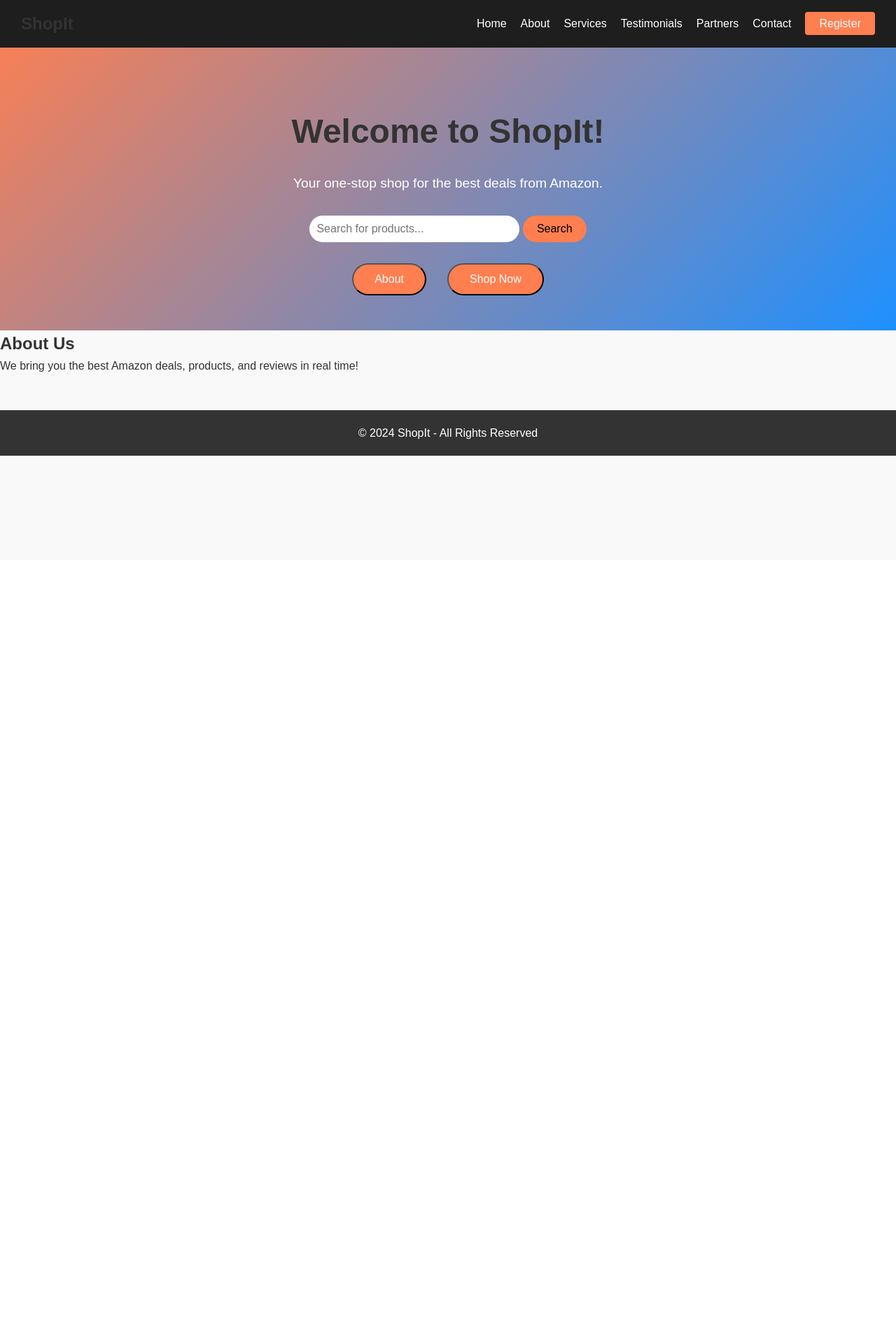
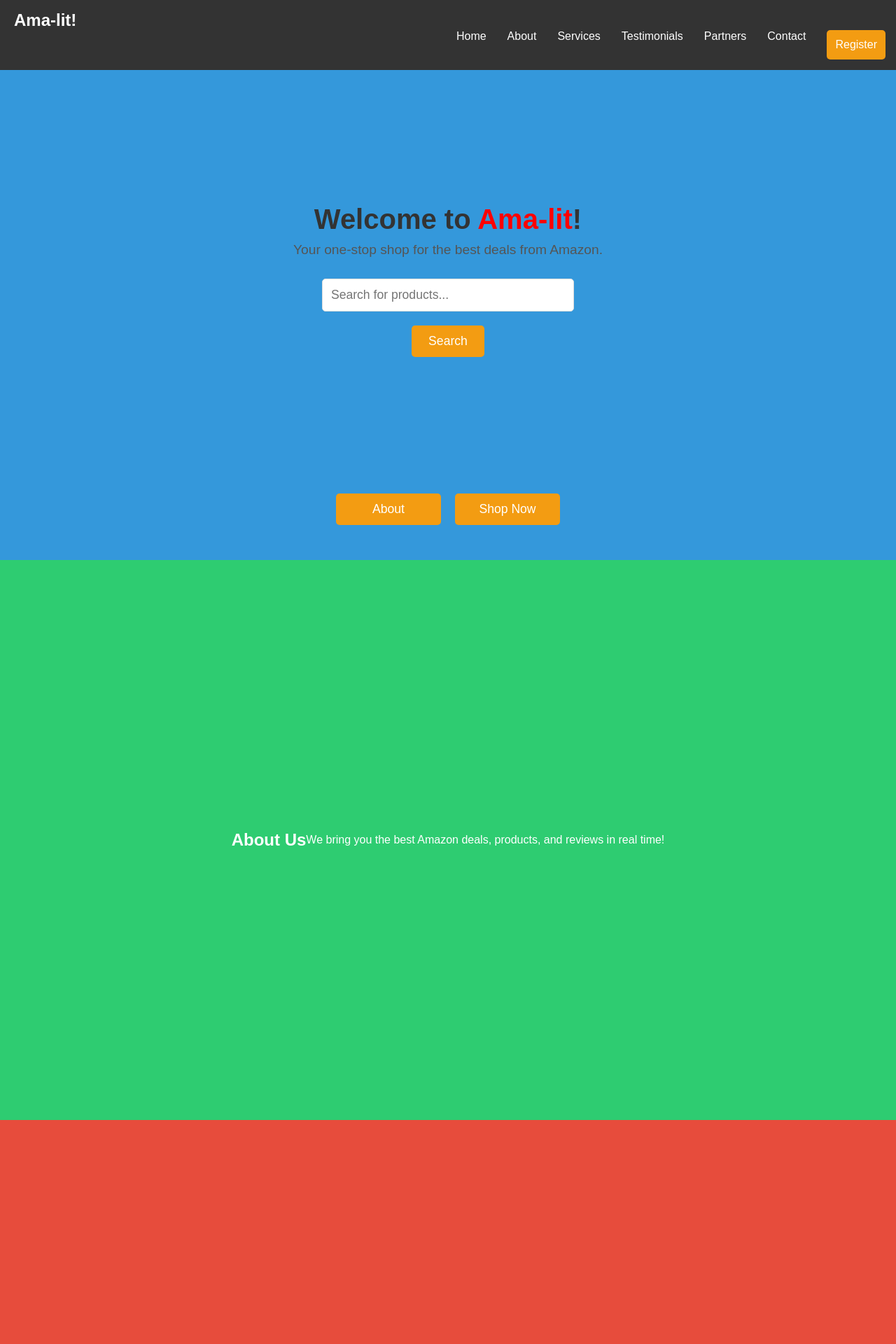
Before and after one commit to bethwel3001/bethwel3001-E-Comerce-web-app-Python, a Flask app: page / in a window 1280 px wide. Shown: the top 1920 px of the page at 70% size. Before the commit the page ends 651 px from the top, so only its background shows below. Run offline with Flask 3, Linux system fonts and the light colour scheme.

Commit message:
backend-frontend connection

```diff
--- a/static/styles.css
+++ b/static/styles.css
@@ -1,230 +1,373 @@
-/* styles.css */
-
-/* Global styles */
+/* Base Reset */
 * {
   margin: 0;
   padding: 0;
   box-sizing: border-box;
 }
 
+html {
+  scroll-behavior: smooth; /* Smooth scrolling between sections */
+  height: 100%;
+}
+b{
+  font-family: 'Arial', sans-serif;
+  color: red;
+}
+.logo{
+
+  font-family: 'Arial', sans-serif;
+  color: red;
+}
 body {
-  font-family: 'Arial', sans-serif;
-  line-height: 1.6;
-  background-color: #f9f9f9;
-  color: #333;
+  font-family: Arial, sans-serif;
+  overflow-x: hidden; /* Prevent horizontal scrolling */
 }
 
-h1, h2 {
-  font-family: 'Arial', sans-serif;
-  color: #333;
+/* Full-screen sections */
+section {
+  height: 100vh; /* Full screen height for each section */
+  display: flex;
+  justify-content: center;
+  align-items: center;
+  padding: 20px;
 }
 
-/* Navbar Styles */
+/* Navbar styles */
 .navbar {
-  background-color: #1e1e1e;
-  color: #fff;
-  padding: 15px 30px;
-  display: flex;
-  justify-content: space-between;
-  align-items: center;
+  background-color: #333;
   position: fixed;
+  top: 0;
   width: 100%;
-  top: 0;
-  z-index: 1000;
+  padding: 15px 0;
+  z-index: 1000; /* Ensure navbar stays on top */
 }
 
 .navbar .logo h2 {
-  font-size: 24px;
+  color: white;
+  font-size: 1.5rem;
+  margin-left: 20px;
 }
 
-.nav-links {
+.navbar .nav-links {
   list-style: none;
   display: flex;
-  gap: 20px;
+  justify-content: flex-end;
 }
 
-.nav-links li a {
-  color: #fff;
-  text-decoration: none;
-  font-size: 16px;
+.navbar .nav-links li {
+  margin: 0 15px;
 }
 
-.nav-links li a:hover {
-  color: #ff7f50;
+.navbar .nav-links li a {
+  text-decoration: none;
+  color: white;
+  font-size: 1rem;
+  transition: color 0.3s;
 }
 
-.btn-register {
-  background-color: #ff7f50;
-  padding: 8px 20px;
-  border-radius: 4px;
-  color: white;
+.navbar .nav-links li a:hover {
+  color: #f39c12;
 }
 
-.navbar ul {
+.navbar .nav-links li a.active {
+  color: #f39c12; /* Active link color */
+}
+/* Navbar Register Button */
+.btn-register {
+  background-color: #f39c12;
+  color: white;
+  padding: 12px 12px;
+  font-size: 1rem;
+  border: none;
+  border-radius: 5px;
+  cursor: pointer;
+  transition: background-color 0.3s ease;
+  text-align: center;
+  display: inline-block;
+  text-decoration: none;
+}
+
+.btn-register:hover {
+  background-color: #e67e22;
+}
+/* Floating Buttons - only visible in the home section */
+/* Home Section Styling */
+.home-section {
+  padding: 80px 20px;
+  text-align: center;
+  background-color: #fff;
+  color: #333;
+  display: flex;
+  flex-direction: column;
+  justify-content: center;
+  align-items: center;
+  min-height: 100vh; /* Ensure the section takes full viewport height */
+}
+/* Floating Buttons Styling */
+.floating-buttons {
   display: flex;
   gap: 20px;
   justify-content: center;
+  position: absolute; /* Positioned at the bottom of the section */
+  bottom: 50px; /* Distance from the bottom */
+  width: 100%;
+  opacity: 0; /* Initially hidden for animation */
+  transform: translateY(30px); /* Initially translated down */
+  animation: fadeInUp 1s ease-out forwards; /* Animation for fade and slide */
+  animation-delay: 0.6s; /* Delay to stagger animations */
 }
 
-/* Home Section */
-.home-section {
-  padding: 150px 20px 50px;
-  text-align: center;
-  background: linear-gradient(135deg, #ff7f50, #1e90ff);
+.float-btn {
+  background-color: #f39c12;
   color: white;
+  padding: 12px 24px;
+  border: none;
+  cursor: pointer;
+  border-radius: 5px;
+  transition: background-color 0.3s ease;
+  font-size: 1.1rem;
+  width: 150px; /* Fixed width for better control */
+}
+
+.float-btn:hover {
+  background-color: #e67e22;
+}
+
+/* Animation Keyframes */
+@keyframes fadeInUp {
+  0% {
+    opacity: 0;
+    transform: translateY(30px); /* Starts from below */
+  }
+  100% {
+    opacity: 1;
+    transform: translateY(0); /* Ends at normal position */
+  }
+}
+/* Welcome Message Styling */
+.welcome-message {
+  margin-bottom: 30px;
+  opacity: 0; /* Initially hidden for animation */
+  transform: translateY(30px); /* Initially translated down */
+  animation: fadeInUp 1s ease-out forwards; /* Animation for fade and slide */
+  animation-delay: 0.2s; /* Delay to stagger animations */
 }
 
 .welcome-message h1 {
-  font-size: 3rem;
-  margin-bottom: 20px;
+  font-size: 2.5rem;
+  margin-bottom: 10px;
+  color: #333;
 }
 
 .welcome-message p {
   font-size: 1.2rem;
+  color: #555;
+  margin-top: 10px;
+}
+/* * /Search Bar Styling */ */
+/* Search Bar Styling */
+.search-bar {
+  margin-bottom: 40px;
+  opacity: 0; /* Initially hidden for animation */
+  transform: translateY(30px); /* Initially translated down */
+  animation: fadeInUp 1s ease-out forwards; /* Animation for fade and slide */
+  animation-delay: 0.4s; /* Delay to stagger animations */
 }
 
-.search-bar {
-  margin-top: 30px;
+.search-bar input[type="text"] {
+  width: 100%;
+  max-width: 600px;
+  padding: 12px;
+  font-size: 1.1rem;
+  border-radius: 5px;
+  border: 1px solid #ddd;
+  outline: none;
+  margin-bottom: 20px;
+  transition: border-color 0.3s ease;
 }
 
-.search-bar input {
-  padding: 10px;
-  width: 300px;
-  border-radius: 25px;
-  border: none;
-  font-size: 16px;
+.search-bar input[type="text"]:focus {
+  border-color: #f39c12;
 }
 
 .search-bar button {
-  padding: 10px 20px;
-  background-color: #ff7f50;
+  padding: 12px 24px;
+  background-color: #f39c12;
+  color: white;
   border: none;
-  border-radius: 25px;
+  border-radius: 5px;
   cursor: pointer;
-  font-size: 16px;
+  font-size: 1.1rem;
+  transition: background-color 0.3s ease;
 }
 
 .search-bar button:hover {
-  background-color: #ff5722;
+  background-color: #e67e22;
+}
+/* Section Specific Styles */
+.home-section {
+  background: #3498db;
+  color: white;
+  text-align: center;
 }
 
-/* Floating Buttons */
-.floating-buttons {
-  margin-top: 30px;
-  display: flex;
-  justify-content: center;
-  gap: 30px;
+.about-section {
+  background: #2ecc71;
+  color: white;
+  text-align: center;
 }
 
-.float-btn {
-  background-color: #ff7f50;
+.services-section {
+  background: #e74c3c;
   color: white;
-  padding: 12px 30px;
-  border-radius: 50px;
-  font-size: 16px;
-  cursor: pointer;
-  transition: background-color 0.3s ease;
+  text-align: center;
 }
 
-.float-btn:hover {
-  background-color: #ff5722;
+.testimonials-section {
+  background: #9b59b6;
+  color: white;
+  text-align: center;
 }
 
-/* Popup Styles */
+.partners-section {
+  background: #1abc9c;
+  color: white;
+  text-align: center;
+}
+
+.contact-section {
+  background: #34495e;
+  color: white;
+  text-align: center;
+}
+
+/* Popup styles */
 .popup {
   position: fixed;
   top: 0;
   left: 0;
-  width: 100%;
-  height: 100%;
-  display: none;
+  right: 0;
+  bottom: 0;
+  background: rgba(0, 0, 0, 0.5);
+  display: none; /* Initially hidden */
   justify-content: center;
   align-items: center;
-  background-color: rgba(0, 0, 0, 0.5);
   z-index: 1001;
 }
 
 .popup-content {
-  background-color: white;
-  padding: 40px;
+  background-color: #fff;
+  padding: 30px;
   border-radius: 8px;
   width: 300px;
   text-align: center;
 }
 
-.popup-content h2 {
-  margin-bottom: 20px;
-}
-
 .popup-content input {
   width: 100%;
   padding: 10px;
-  margin-bottom: 10px;
-  border-radius: 4px;
-  border: 1px solid #ccc;
+  margin: 10px 0;
 }
 
 .popup-content button {
+  background-color: #3498db;
+  color: white;
+  border: none;
+  padding: 10px 20px;
+  cursor: pointer;
+  margin-top: 20px;
+  border-radius: 5px;
   width: 100%;
-  padding: 12px;
-  background-color: #ff7f50;
-  border: none;
-  border-radius: 4px;
-  color: white;
-  font-size: 16px;
-  cursor: pointer;
 }
 
 .popup-content button:hover {
-  background-color: #ff5722;
-}
-
-.popup-content a {
-  text-decoration: none;
-  color: #ff7f50;
+  background-color: #2980b9;
 }
 
 .close-btn {
-  background: none;
+  background-color: transparent;
   border: none;
-  color: #ff5722;
-  font-size: 20px;
+  color: black;
+  font-size: 1.5rem;
+  position: absolute;
+  top: 5px;
+  right: 5px;
   cursor: pointer;
-  position: absolute;
-  top: 10px;
-  right: 10px;
+}
+/* Footer Styles */
+footer {
+  background-color: #2c3e50;
+  color: white;
+  text-align: center;
+  padding: 30px 0;
+  font-size: 1.2rem;
+  margin-top: 50px;
 }
 
-/* Responsive Styles for mobile */
-@media (max-width: 768px) {
-  .navbar ul {
+footer a {
+  color: #f39c12;
+  text-decoration: none;
+  transition: color 0.3s ease;
+}
+
+footer a:hover {
+  color: #e67e22;
+}
+
+footer .footer-links {
+  margin-top: 20px;
+}
+
+footer .footer-links a {
+  margin: 0 15px;
+}
+/* Responsive styles */
+@media screen and (max-width: 768px) {
+  .navbar .nav-links {
     flex-direction: column;
     align-items: center;
   }
 
+  .navbar .nav-links li {
+    margin: 10px 0;
+  }
+
   .floating-buttons {
     flex-direction: column;
-    gap: 15px;
   }
 
-  .home-section h1 {
-    font-size: 2.5rem;
+  .float-btn {
+    margin-bottom: 10px;
+  }
+}
+/* * Mobile Responsiveness */
+@media screen and (max-width: 768px) {
+  .navbar .nav-links {
+    flex-direction: column;
+    text-align: center;
   }
 
-  .search-bar input {
-    width: 80%;
+  .navbar .nav-links li {
+    margin: 10px 0;
   }
 
-  .popup-content {
+  .search-bar input[type="text"] {
     width: 90%;
+    max-width: 100%;
+  }
+
+  .search-bar button {
+    width: 100%;
+    padding: 12px;
+  }
+
+  .floating-buttons {
+    flex-direction: column;
+    margin-top: 20px;
+  }
+
+  .float-btn {
+    width: 100%;
+    margin-bottom: 10px;
   }
 }
-
-/* Footer */
-footer {
-  background-color: #333;
-  color: white;
-  text-align: center;
-  padding: 20px;
-  margin-top: 50px;
-}
--- a/templates/landing.html
+++ b/templates/landing.html
@@ -1,3 +1,4 @@
+<!-- templates/index.html -->
 <!DOCTYPE html>
 <html lang="en">
 <head>
@@ -5,23 +6,21 @@
   <meta name="viewport" content="width=device-width, initial-scale=1.0">
   <meta http-equiv="X-UA-Compatible" content="ie=edge">
   <title>Welcome</title>
-
-    <!-- Link to the css file located in the static folder -->
   <link rel="stylesheet" href="{{ url_for('static', filename='styles.css') }}">
 </head>
 <body>
   <!-- Navbar -->
   <nav class="navbar">
     <div class="logo">
-      <h2>ShopIt</h2>
+      <h2>Ama-lit!</h2>
     </div>
     <ul class="nav-links">
-      <li><a href="#home">Home</a></li>
-      <li><a href="#about">About</a></li>
-      <li><a href="#services">Services</a></li>
-      <li><a href="#testimonials">Testimonials</a></li>
-      <li><a href="#partners">Partners</a></li>
-      <li><a href="#contact">Contact</a></li>
+      <li><a href="#home" class="nav-link">Home</a></li>
+      <li><a href="#about" class="nav-link">About</a></li>
+      <li><a href="#services" class="nav-link">Services</a></li>
+      <li><a href="#testimonials" class="nav-link">Testimonials</a></li>
+      <li><a href="#partners" class="nav-link">Partners</a></li>
+      <li><a href="#contact" class="nav-link">Contact</a></li>
       <li><a href="#register" class="btn-register">Register</a></li>
     </ul>
   </nav>
@@ -29,9 +28,11 @@
 <!-- Home Section -->
 <section id="home" class="home-section">
   <div class="welcome-message">
-      <h1>Welcome to ShopIt!</h1>
+    <h1>Welcome to <b>Ama-lit</b>!</h1>
     <p>Your one-stop shop for the best deals from Amazon.</p>
   </div>
+
+  <!-- Search Bar -->
   <div class="search-bar">
     <input type="text" id="search" placeholder="Search for products...">
     <button id="search-btn">Search</button>
@@ -39,10 +40,11 @@
 
   <!-- Floating Buttons -->
   <div class="floating-buttons">
-      <button id="about-btn" class="float-btn">About</button>
-      <button id="shop-now-btn" class="float-btn">Shop Now</button>
+<a href="#about"><button id="about-btn" class="float-btn">About</button></a>
+<a href="/signup"><button id="shop-now-btn" class="float-btn">Shop Now</button></a>
   </div>
 </section>
+
 
   <!-- About Section -->
   <section id="about" class="about-section">
@@ -50,11 +52,42 @@
     <p>We bring you the best Amazon deals, products, and reviews in real time!</p>
   </section>
 
-  <!-- Register Section (Popup) -->
+  <!-- Services Section -->
+  <section id="services" class="services-section">
+    <h2>Our Services</h2>
+    <p>Explore a wide variety of services and products with real-time price updates!</p>
+  </section>
+
+  <!-- Testimonials Section -->
+  <section id="testimonials" class="testimonials-section">
+    <h2>What Our Customers Say</h2>
+    <p>We have hundreds of satisfied customers!</p>
+  </section>
+
+  <!-- Partners Section -->
+  <section id="partners" class="partners-section">
+    <h2>Our Partners</h2>
+    <p>We collaborate with top brands and sellers.</p>
+  </section>
+
+  <!-- Contact Section -->
+  <section id="contact" class="contact-section">
+    <h2>Contact Us</h2>
+    <p>Have any questions? Get in touch with us!</p>
+  </section>
+
+  <!-- Register Popup -->
   <div id="register-popup" class="popup">
     <div class="popup-content">
+      <!-- succes & error message -->
       <h2>Sign Up</h2>
-      <form>
+      {% if success_message %}
+        <div class="success-message">{{ success_message }}</div><br><br>
+        {% endif %}
+        {% if error_message %}
+        <div class="error-message">{{ error_message }}</div><br><br>
+        {% endif %}
+      <form action="post">
         <input type="text" placeholder="Username" required><br>
         <input type="email" placeholder="Email" required><br>
         <input type="password" placeholder="Password" required><br>
@@ -65,7 +98,7 @@
     </div>
   </div>
 
-  <!-- Login Section (Popup) -->
+  <!-- Login Popup -->
   <div id="login-popup" class="popup">
     <div class="popup-content">
       <h2>Log In</h2>
@@ -80,11 +113,19 @@
   </div>
 
   <!-- Footer -->
+  <!-- Footer -->
 <footer>
   <p>&copy; 2024 ShopIt - All Rights Reserved</p>
+  <div class="footer-links">
+    <a href="#home">Home</a>
+    <a href="#about">About</a>
+    <a href="#services">Services</a>
+    <a href="#contact">Contact</a>
+    <!-- Additional footer links can be added here -->
+  </div>
 </footer>
-
-  <!-- Link to the JS file (static/js/script.js) -->
+  <!-- Link to the CSS file -->
+  <!-- Link to the JS file -->
   <script src="{{ url_for('static', filename='scripts.js') }}" defer></script>
 </body>
 </html>
```
Lines whose indentation alone changed are shown as unchanged.
